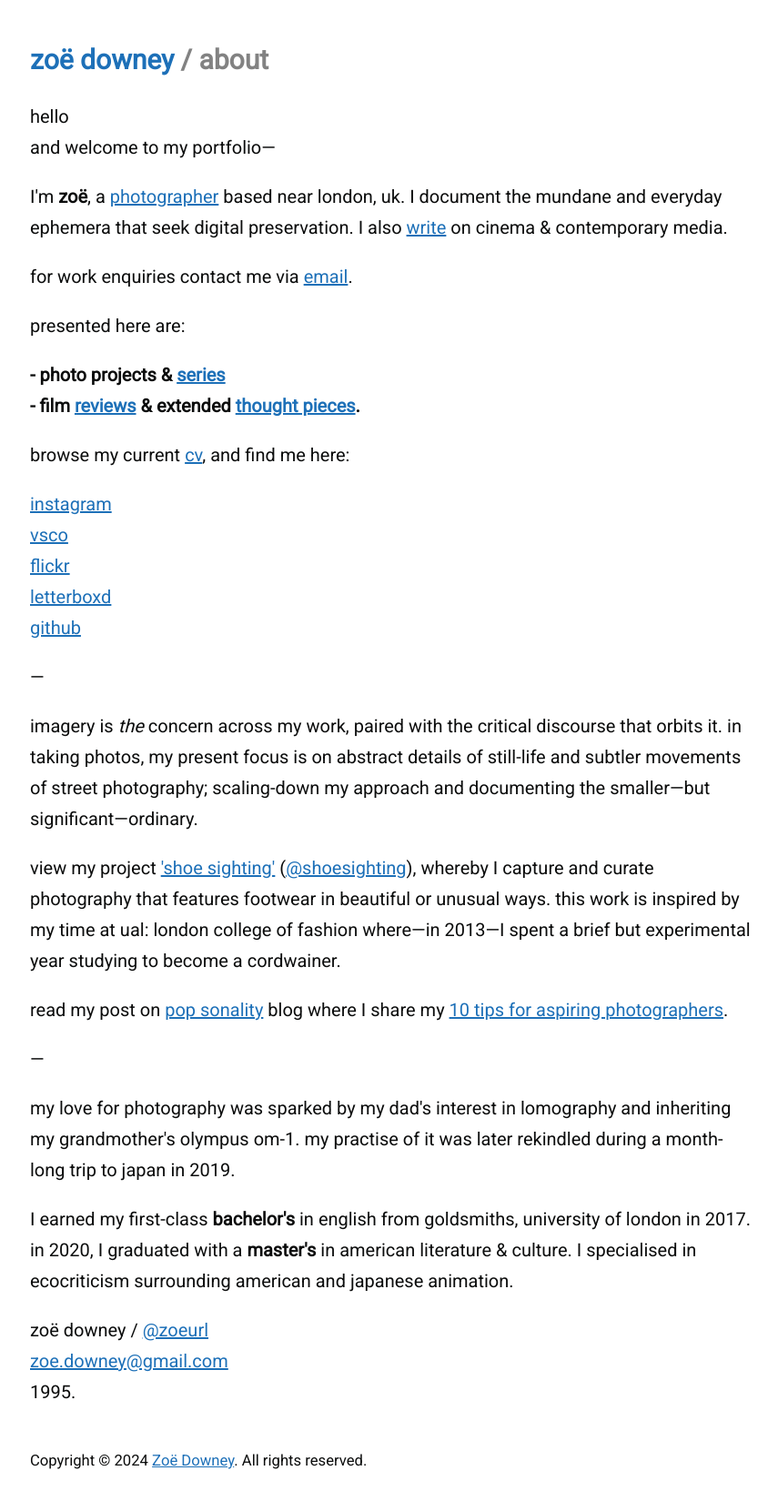
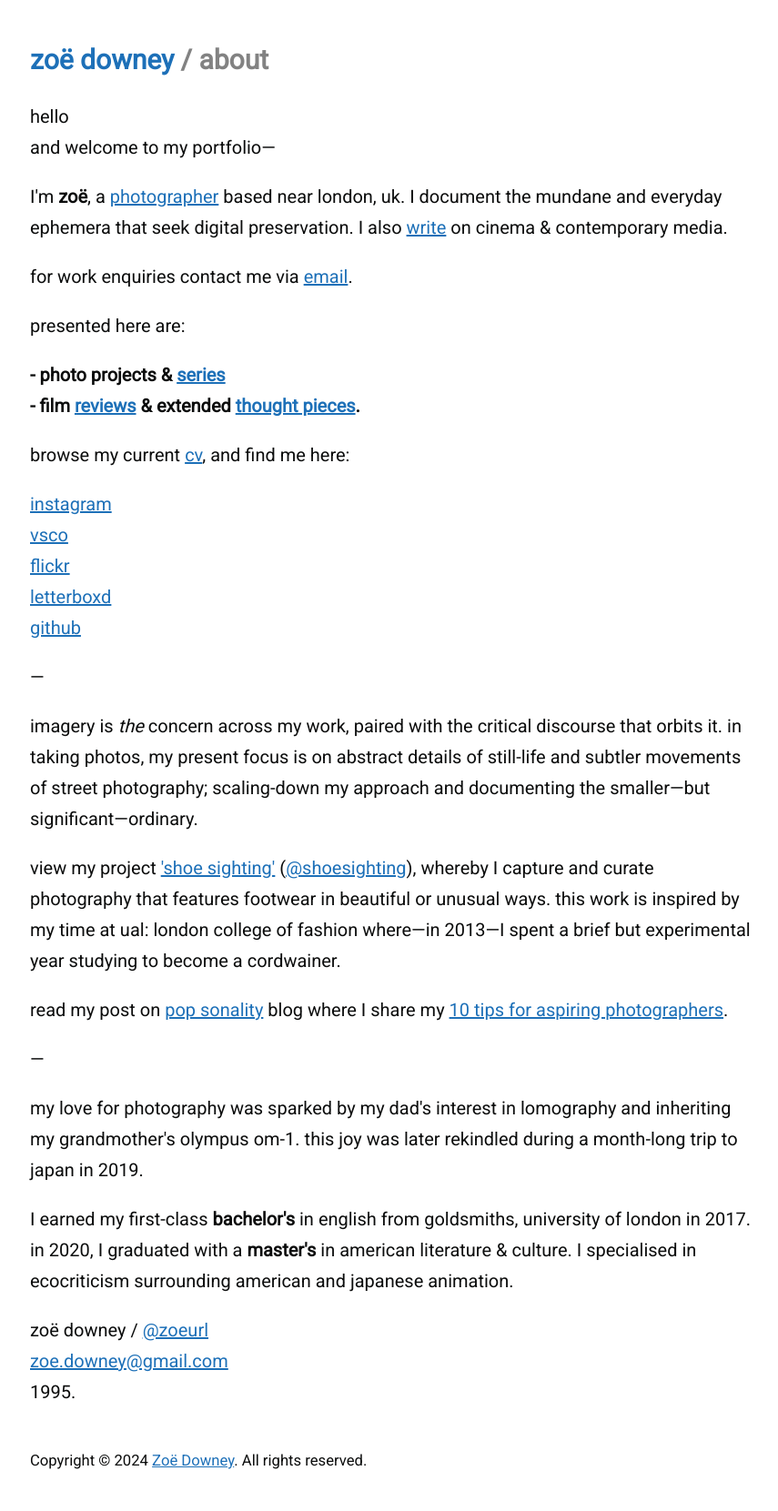
Before and after one commit to zoeurl/zoedowney.github.io, a Jekyll site: the page built from about/index.html, in a window 1280 px wide. Shown: the whole page at 91% size, without its empty margins (207-1062 px from the left). Built offline with Jekyll 4.4.1, drawn with Linux system fonts in a browser that asks for light colours.

Commit message:
Update index.html

```diff
--- a/about/index.html
+++ b/about/index.html
@@ -34,7 +34,7 @@
 </p>
 —
 </p>
-my love for photography was sparked by my dad's interest in lomography and inheriting my grandmother's olympus om-1. my practise of it was later rekindled during a month-long trip to japan in 2019.
+my love for photography was sparked by my dad's interest in lomography and inheriting my grandmother's olympus om-1. this joy was later rekindled during a month-long trip to japan in 2019.
 </p>
 I earned my first-class <strong>bachelor's</strong> in english from goldsmiths, university of london in 2017. in 2020, I graduated with a <strong>master's</strong> in american literature & culture. I specialised in ecocriticism surrounding american and japanese animation.
 </p>
```
